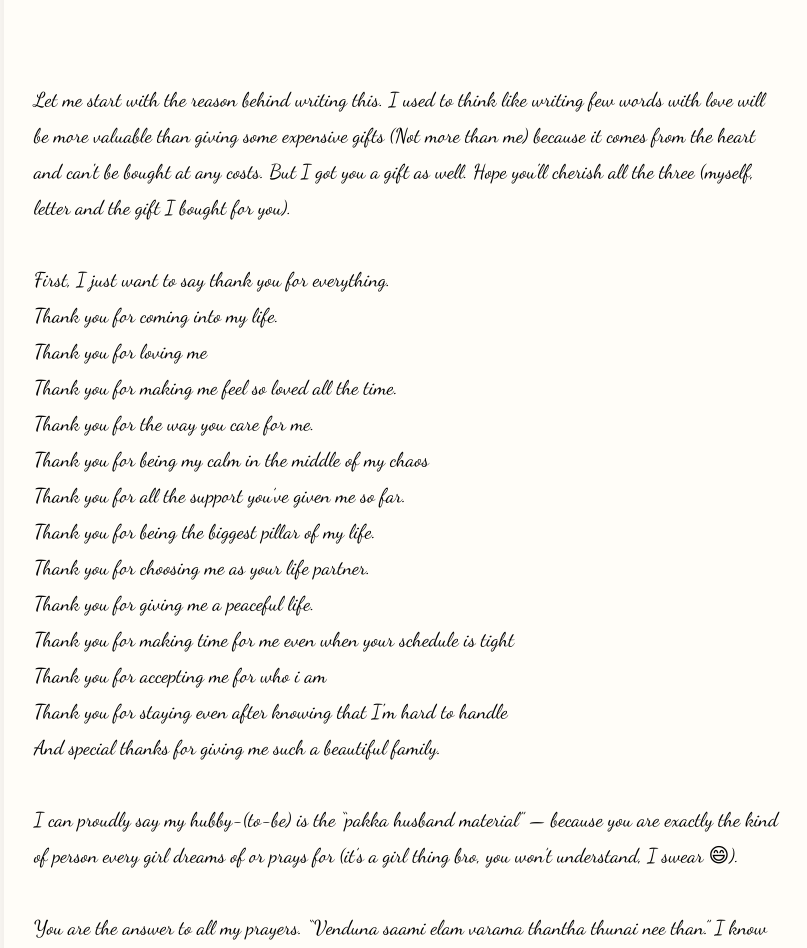
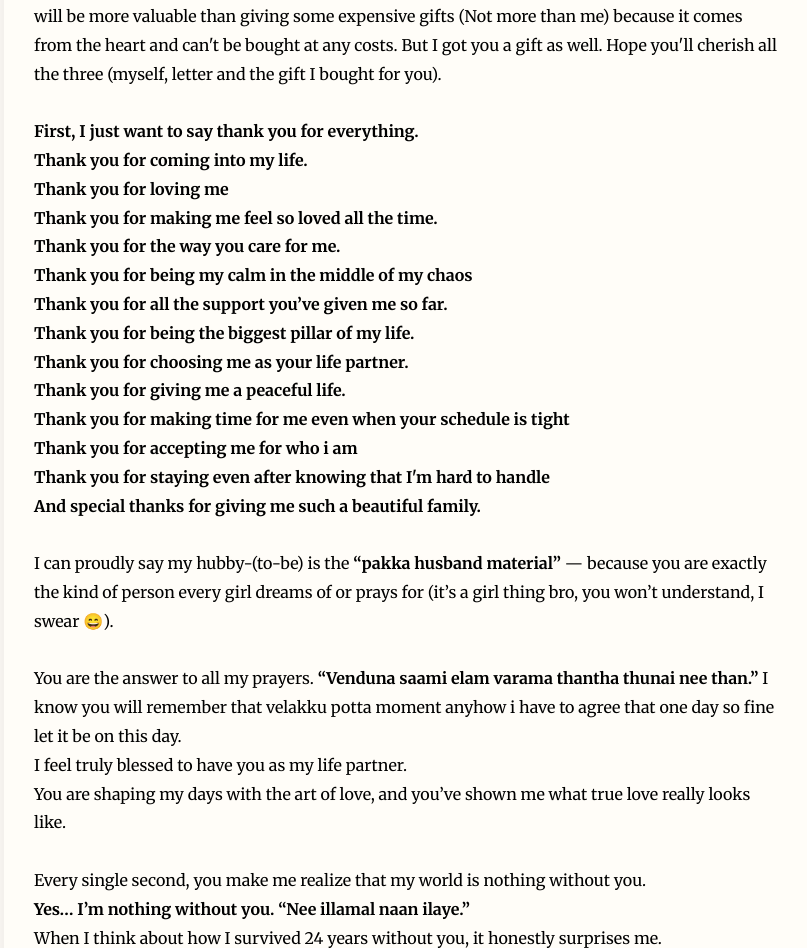
Before and after one commit to Chithra-12/Chithra-12.github.io, a plain HTML site: page Letter.html in a window 1280 px wide. Shown: the part 530-1478 px from the top of the page, without its empty margins (231-1038 px from the left). Drawn offline with Linux system fonts and the light colour scheme.

Commit message:
Update Letter.html

```diff
--- a/Letter.html
+++ b/Letter.html
@@ -5,21 +5,26 @@
   <title>My Letter ❤️</title>
 
   <!-- Handwritten Google Font -->
-  <link rel="preconnect" href="https://fonts.googleapis.com">
+   <link rel="preconnect" href="https://fonts.googleapis.com">
   <link rel="preconnect" href="https://fonts.gstatic.com" crossorigin>
-  <link href="https://fonts.googleapis.com/css2?family=Dancing+Script:wght@400;600&display=swap" rel="stylesheet">
+  <link href="https://fonts.googleapis.com/css2?family=Merriweather:wght@300;400;700&display=swap" rel="stylesheet">
+
 
   <style>
+    strong {
+      font-weight: 600;
+    }
+
     body {
       background: #fdfaf6;
       margin: 0;
       padding: 40px 20px;
-      font-family: 'Dancing Script', cursive;
+      font-family: 'Merriweather', serif;
     }
 
     .letter {
       white-space: pre-line;
-      font-size: 20px;
+      font-size: 16px;
       line-height: 1.8;
       max-width: 750px;
       margin: auto;
@@ -27,8 +32,8 @@
       padding: 30px;
       border-radius: 10px;
       box-shadow: 0 10px 25px rgba(0, 0, 0, 0.08);
-      animation: fadeIn 1.5s ease-in;
     }
+
 
     @keyframes fadeIn {
       from {
@@ -56,7 +61,7 @@
 
     Let me start with the reason behind writing this. I used to think like writing few words with love will be more valuable than giving some expensive gifts (Not more than me) because it comes from the heart and can't be bought at any costs. But I got you a gift as well. Hope you'll cherish all the three (myself, letter and the gift I bought for you).
 
-    First, I just want to say thank you for everything.
+    <strong>First, I just want to say thank you for everything.
     Thank you for coming into my life.
     Thank you for loving me
     Thank you for making me feel so loved all the time.
@@ -69,16 +74,16 @@
     Thank you for making time for me even when your schedule is tight
     Thank you for accepting me for who i am
     Thank you for staying even after knowing that I'm hard to handle
-    And special thanks for giving me such a beautiful family.
+    And special thanks for giving me such a beautiful family. </strong>
 
-    I can proudly say my hubby-(to-be) is the “pakka husband material” — because you are exactly the kind of person every girl dreams of or prays for (it’s a girl thing bro, you won’t understand, I swear 😄).
+    I can proudly say my hubby-(to-be) is the <strong>“pakka husband material” </strong>— because you are exactly the kind of person every girl dreams of or prays for (it’s a girl thing bro, you won’t understand, I swear 😄).
 
-    You are the answer to all my prayers. “Venduna saami elam varama thantha thunai nee than.” I know you will remember that velakku potta moment anyhow i have to agree that one day so fine let it be on this day.
+    You are the answer to all my prayers. <strong>“Venduna saami elam varama thantha thunai nee than.”  </strong>I know you will remember that velakku potta moment anyhow i have to agree that one day so fine let it be on this day.
     I feel truly blessed to have you as my life partner.
     You are shaping my days with the art of love, and you’ve shown me what true love really looks like.
 
     Every single second, you make me realize that my world is nothing without you.
-    Yes… I’m nothing without you. “Nee illamal naan ilaye.”
+     <strong>Yes… I’m nothing without you. “Nee illamal naan ilaye.” </strong>
     When I think about how I survived 24 years without you, it honestly surprises me.
 
     During my hard days, you supported me every single day. Whenever I talk to you, I feel very relaxed. You never allowed me to feel down or think “I can’t do this anymore.” Every single second, you pushed me to move forward. No matter how many problems I had in life, for these past 10 months, I never took them seriously.
```
